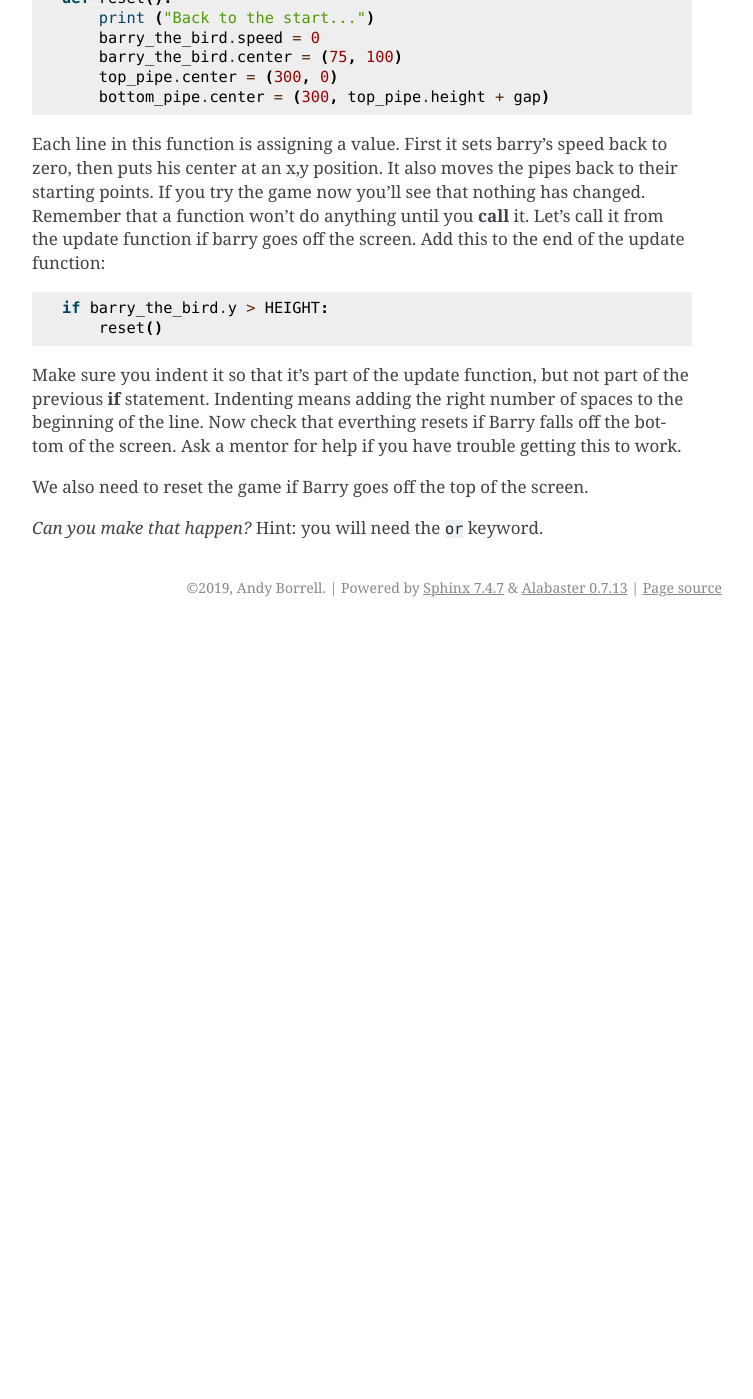
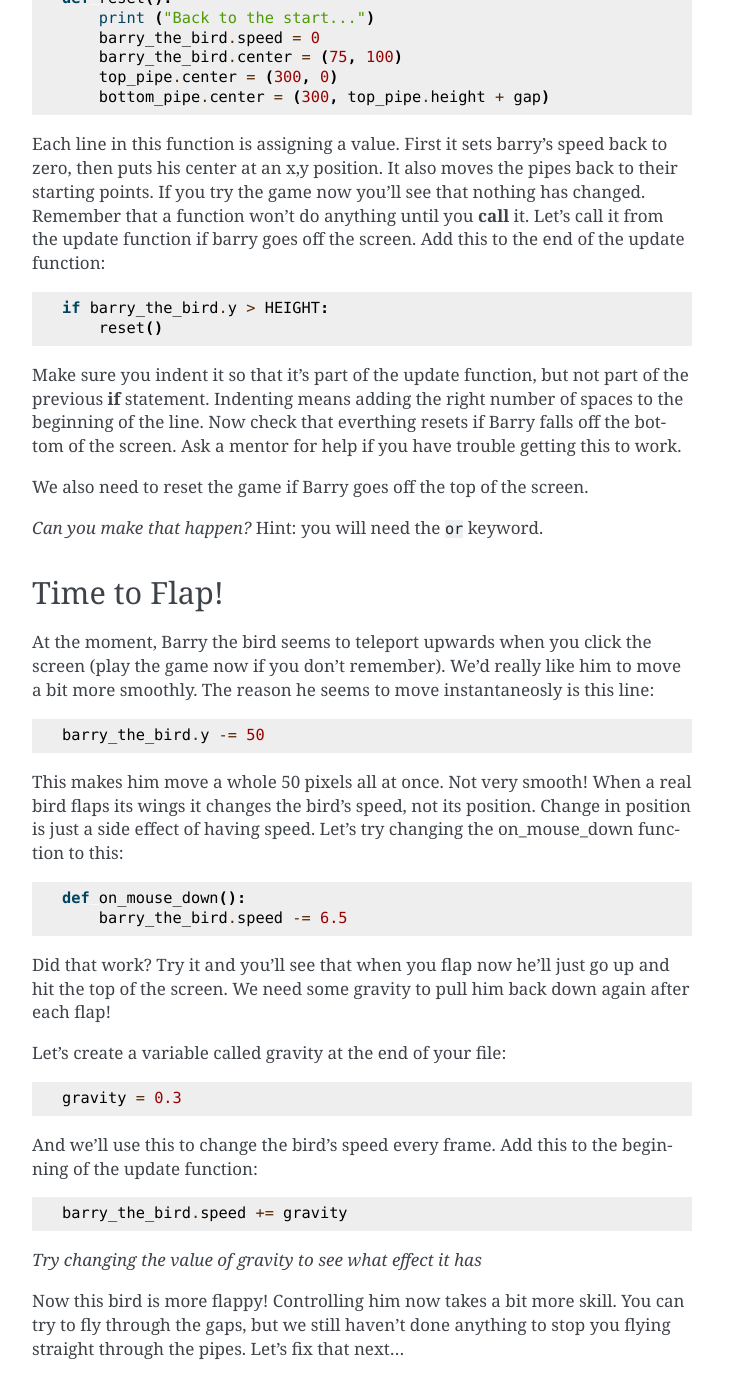
Before and after one commit to andyborrell/pygamezero_bird, a Sphinx documentation site: the page built from docs/source/part3.rst, in a window 1280 px wide and 1400 px high, scrolled down 1042 px. Shown: the whole window, without its empty margins (388-1141 px from the left). Built offline with Sphinx 7.4.7, drawn with Linux system fonts in a browser that asks for light colours; before the commit the page ends 1669 px from its top, so only the background shows below that.

Commit message:
Flap instead of teleport

```diff
--- a/docs/source/part3.rst
+++ b/docs/source/part3.rst
@@ -68,3 +68,38 @@ We also need to reset the game if Barry goes off the top of the screen.
 
 *Can you make that happen?*
 Hint: you will need the :code:`or` keyword.
+
+
+Time to Flap!
+-------------
+At the moment, Barry the bird seems to teleport upwards when you click the screen (play the game now if you don't remember).  We'd really like him to move a bit more smoothly.  The reason he seems to move instantaneosly is this line:
+
+.. code:: python
+
+    barry_the_bird.y -= 50
+
+This makes him move a whole 50 pixels all at once. Not very smooth!  When a real bird flaps its wings it changes the bird's speed, not its position. Change in position is just a side effect of having speed.  Let's try changing the on_mouse_down function to this:
+
+.. code:: python
+
+    def on_mouse_down():
+        barry_the_bird.speed -= 6.5
+
+Did that work?  Try it and you'll see that when you flap now he'll just go up and hit the top of the screen.   We need some gravity to pull him back down again after each flap!
+
+Let's create a variable called gravity at the end of your file:
+
+.. code:: python
+
+    gravity = 0.3
+
+And we'll use this to change the bird's speed every frame.  Add this to the beginning of the update function:
+
+.. code:: python
+
+  barry_the_bird.speed += gravity
+
+*Try changing the value of gravity to see what effect it has*
+
+
+Now this bird is more flappy!   Controlling him now takes a bit more skill.  You can try to fly through the gaps, but we still haven't done anything to stop you flying straight through the pipes.  Let's fix that next...
```
